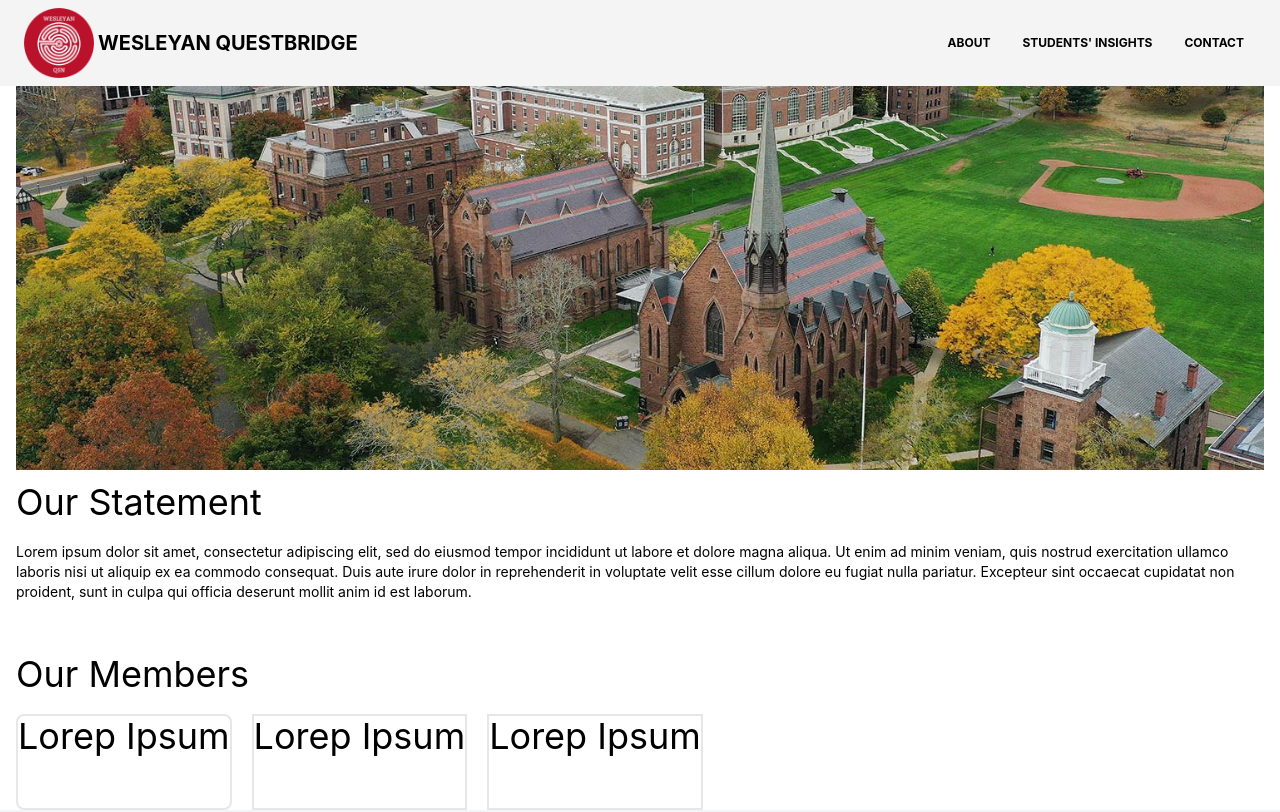
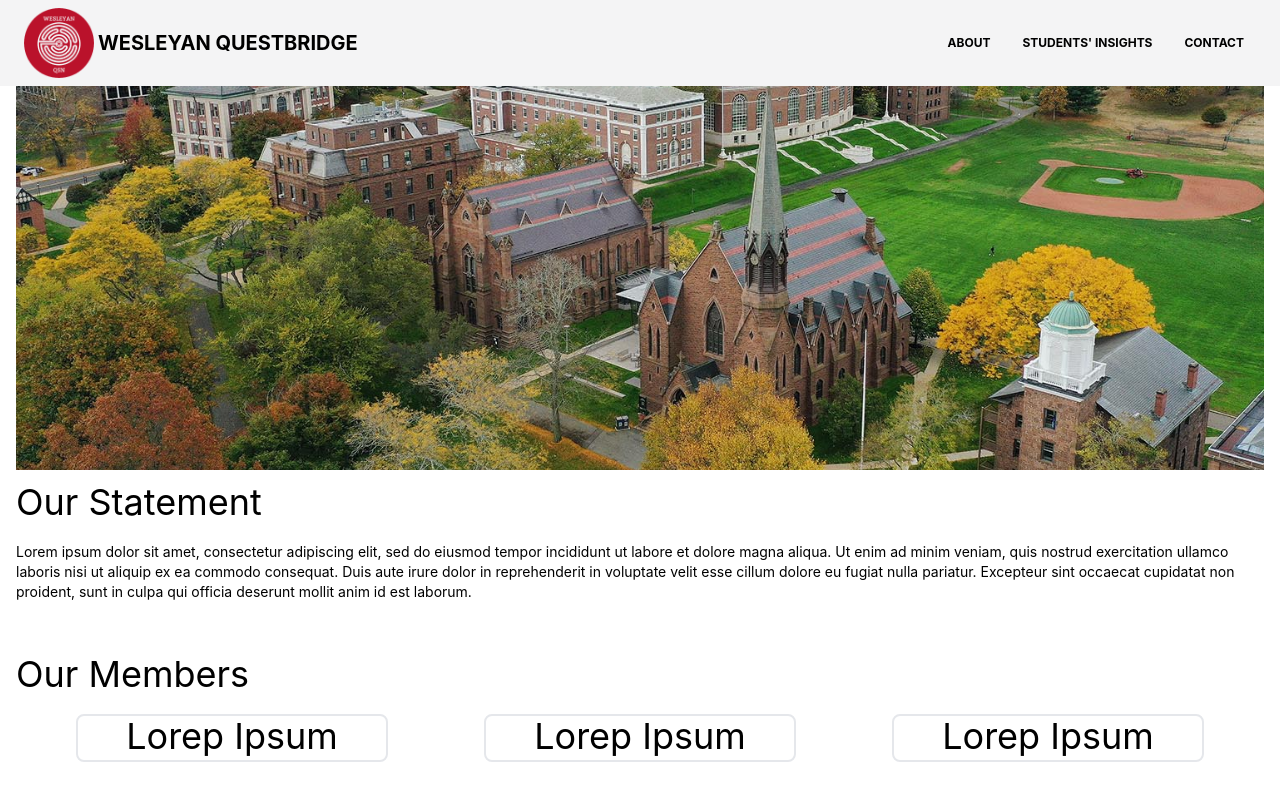
Before and after one commit to dphearom/questbridgeWesReact, a React (Create React App) app: page /about in a window 1280 px wide. Shown: the top 812 px of the page. Built offline with nearby package versions, Linux system fonts and the light colour scheme.

Commit message:
About page update

```diff
--- a/src/About/about.js
+++ b/src/About/about.js
@@ -1,57 +1,53 @@
-import Navbar from "../Navigation/Navbar"
-import Footer from "../Footer/FooterMain"
-import overhead from "./overhead.jpg"
+import Navbar from "../Navigation/Navbar";
+import Footer from "../Footer/FooterMain";
+import overhead from "./overhead.jpg";
 
-export default function about () {
+export default function about() {
   return (
     <div>
       <div>
-                <Navbar/>
+        <Navbar />
       </div>
       <div className="flex flex-wrap text-4xl mx-auto container px-4">
         <div className="mb-3">
           <div className="overflow-hidden container w-full top-0">
-                        <img src={overhead} alt="Campus Cover" className="h-96 w-full object-cover"/>
+            <img
+              src={overhead}
+              alt="Campus Cover"
+              className="h-96 w-full object-cover"
+            />
           </div>
-                    <h1 className="mt-3">
-                        Our Statement
-                    </h1>
+          <h1 className="mt-3">Our Statement</h1>
           <div className="mt-5 text-sm">
             <p>
-                        Lorem ipsum dolor sit amet, consectetur adipiscing elit, sed do eiusmod tempor incididunt
-                        ut labore et dolore magna aliqua. Ut enim ad minim veniam, quis nostrud exercitation ullamco
-                        laboris nisi ut aliquip ex ea commodo consequat. Duis aute irure dolor in reprehenderit in voluptate
-                        velit esse cillum dolore eu fugiat nulla pariatur. Excepteur sint occaecat
-                        cupidatat non proident, sunt in culpa qui officia deserunt mollit anim id est laborum.
+              Lorem ipsum dolor sit amet, consectetur adipiscing elit, sed do
+              eiusmod tempor incididunt ut labore et dolore magna aliqua. Ut
+              enim ad minim veniam, quis nostrud exercitation ullamco laboris
+              nisi ut aliquip ex ea commodo consequat. Duis aute irure dolor in
+              reprehenderit in voluptate velit esse cillum dolore eu fugiat
+              nulla pariatur. Excepteur sint occaecat cupidatat non proident,
+              sunt in culpa qui officia deserunt mollit anim id est laborum.
             </p>
           </div>
         </div>
-                <div className="mt-10">
-                    <h1 className="pb-5">
-                        Our Members
-                    </h1>
-                    <div className="grid grid-cols-3 gap-5 flex flex-wrap">
-                        <div className="border-2 rounded-lg">
-                            <p>
-                                Lorep Ipsum
-                            </p>
+        <div className="mt-10 w-full">
+          <h1 className="pb-5">Our Members</h1>
+          <div className="flex flex-wrap gap-9 justify-evenly justify-items-center h-12">
+            <div className="shrink-0 border-2 rounded-lg basis-1/4 min-w-0">
+              <h3 className="text-center">Lorep Ipsum</h3>
             </div>
-                        <div className="border-2 h-24">
-                            <p>
-                                Lorep Ipsum
-                            </p>
+            <div className="shrink-0 border-2 rounded-lg basis-1/4 min-w-0">
+                <h3 className="text-center">Lorep Ipsum</h3>
             </div>
-                        <div className="border-2">
-                            <p>
-                                Lorep Ipsum
-                            </p>
+            <div className="shrink-0 border-2 rounded-lg basis-1/4 min-w-0">
+                <h3 className="text-center">Lorep Ipsum</h3>
             </div>
           </div>
         </div>
       </div>
-            <div>
-                <Footer/>
+      <div className="pt-20">
+        <Footer />
       </div>
     </div>
-    )
+  );
 }
```
Also changed, not shown: src/Footer/FooterMain.js (+3 -4 lines), src/Navigation/Navbar.js (indentation only). Lines whose indentation alone changed are shown as unchanged.
